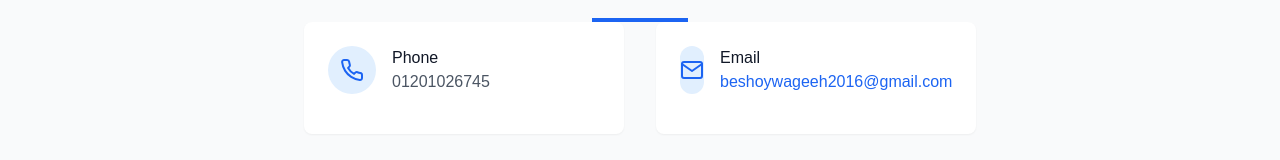
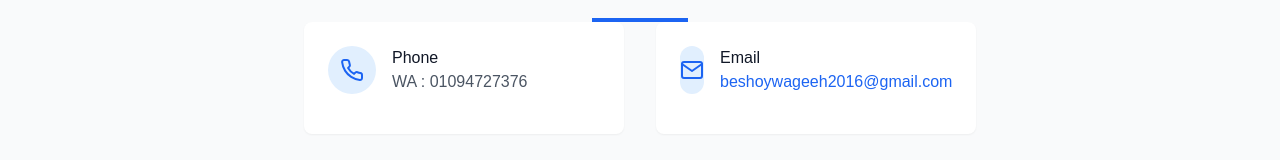
Before and after one commit to beshoywageeh/portofolio, a website: page index.html in a window 1280 px wide. Shown: the part 2030-2190 px from the top of the page. Drawn offline with nearby package versions, Linux system fonts and the light colour scheme; no server answers.

Commit message:
Update index.html

```diff
--- a/index.html
+++ b/index.html
@@ -186,7 +186,7 @@
               </div>
               <div>
                 <h3 class="font-medium text-gray-900">Phone</h3>
-                <p class="text-gray-600">01201026745</p>
+                <a href="https://api.whatsapp.com/send?phone=201094727376&text=%D8%B9%D8%A7%D9%8A%D8%B2%20%D8%A7%D8%A8%D8%B1%D9%85%D8%AC%20%D8%A8%D8%B1%D9%86%D8%A7%D9%85%D8%AC%20%F0%9F%92%BB%F0%9F%98%82" class="text-gray-600">WA : 01094727376</a>
               </div>
 
             </div>
```
